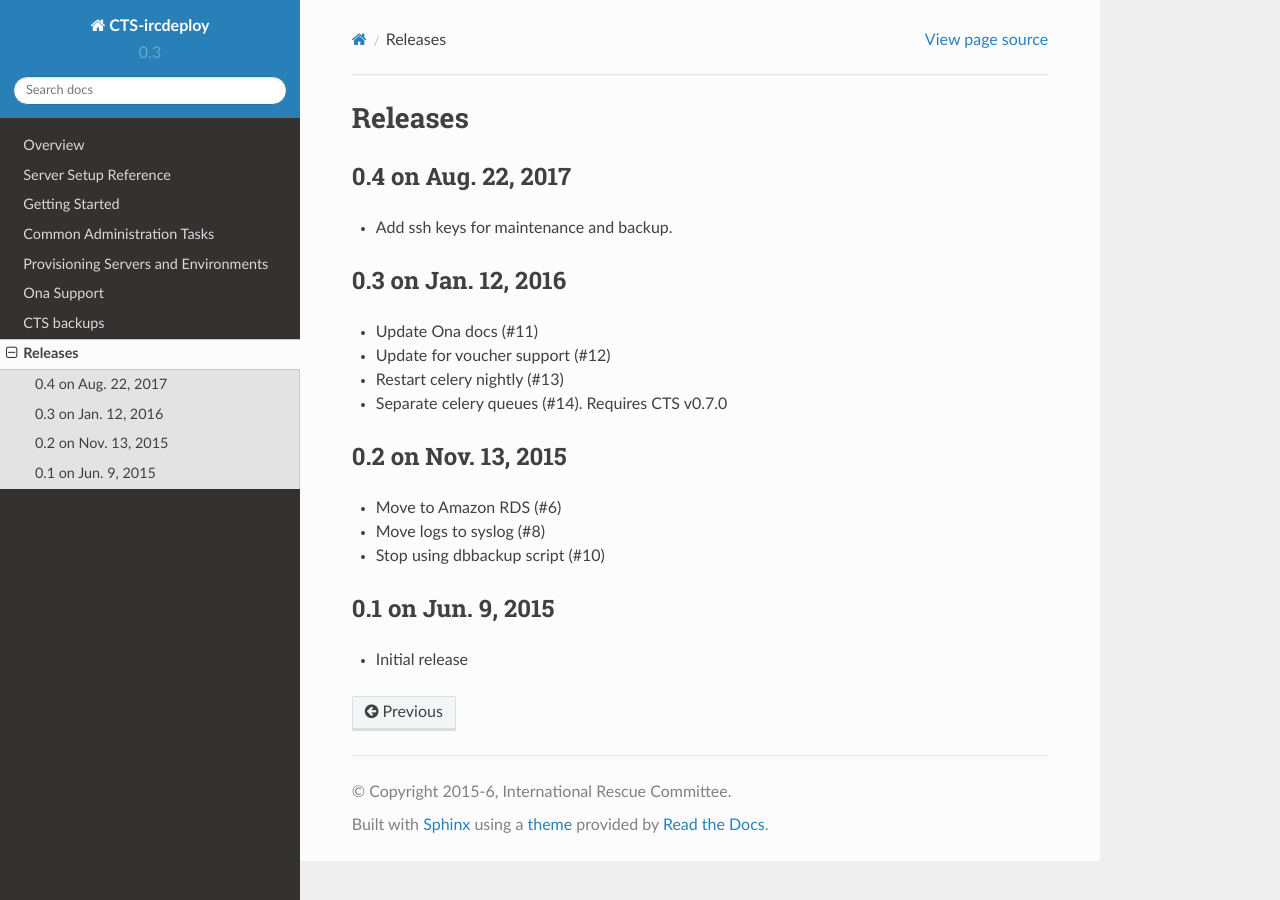
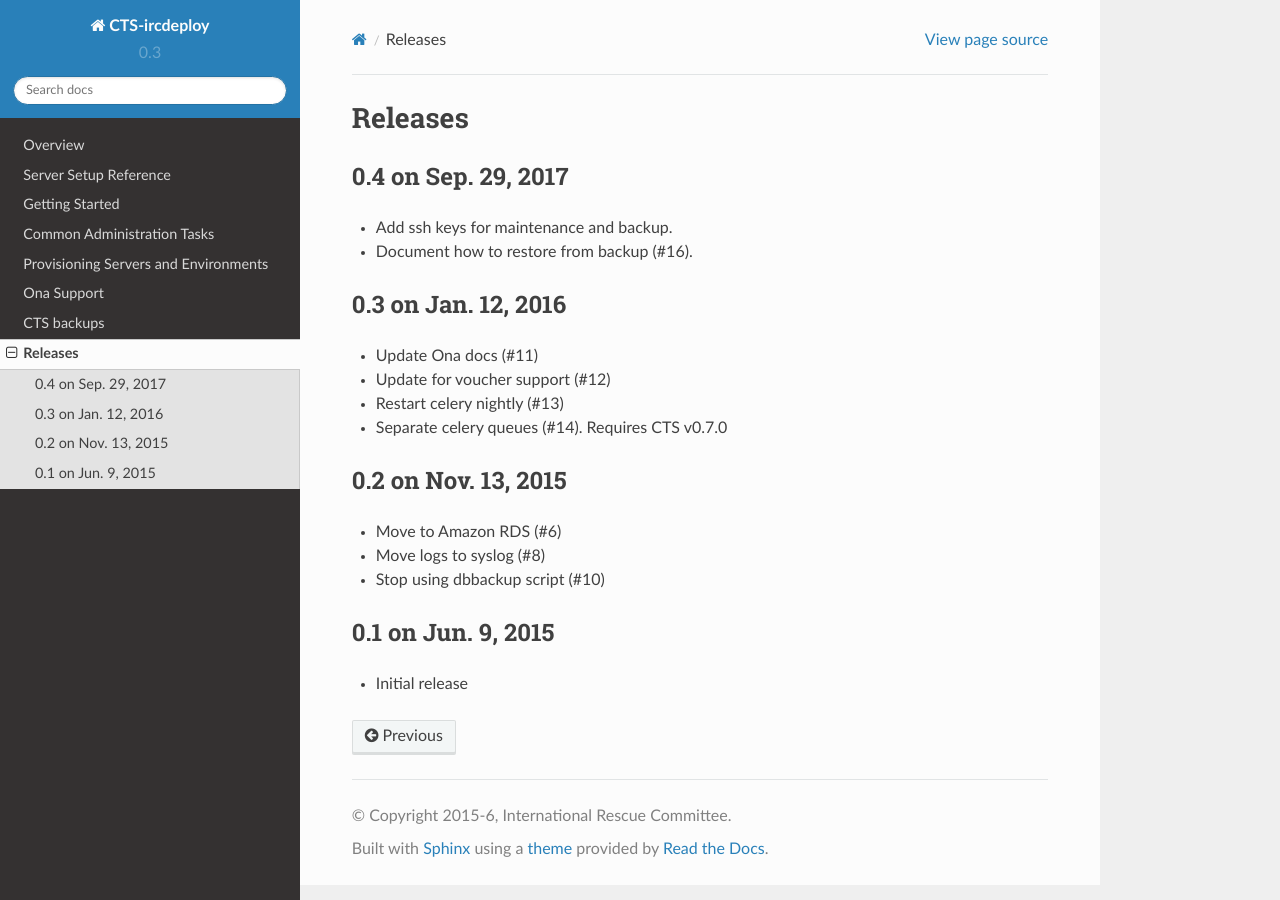
Before and after one commit to theirc/CTS-ircdeploy, a Sphinx documentation site: the page built from docs/releases.rst, in a window 1280 px wide. Built offline with Sphinx 7.4.7 and the Read the Docs theme 2.0.0, drawn with Linux system fonts in a browser that asks for light colours.

Commit message:
Bump version for 0.4

```diff
--- a/docs/releases.rst
+++ b/docs/releases.rst
@@ -1,10 +1,12 @@
 Releases
 ========
 
-0.4 on Aug. 22, 2017
+0.4 on Sep. 29, 2017
 --------------------
 
 * Add ssh keys for maintenance and backup.
+* Document how to restore from backup (#16).
+
 
 0.3 on Jan. 12, 2016
 --------------------
```
